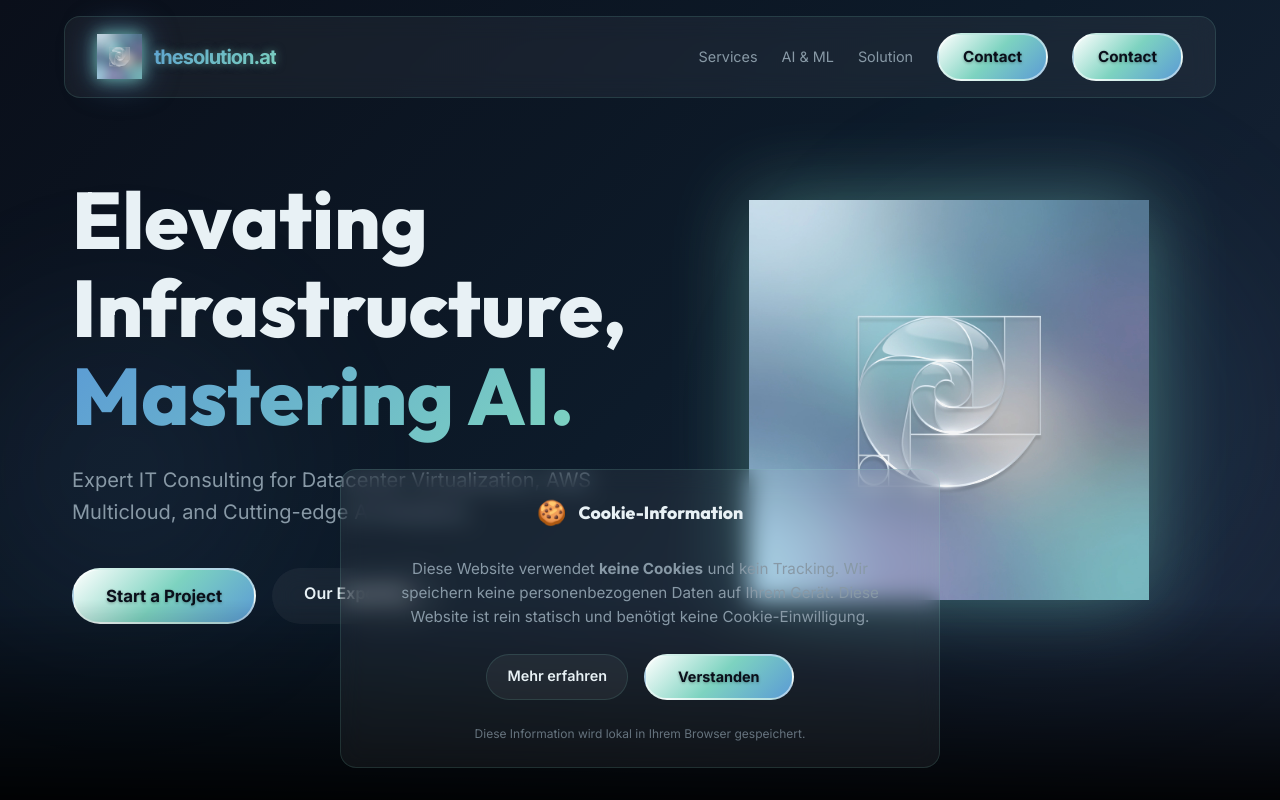
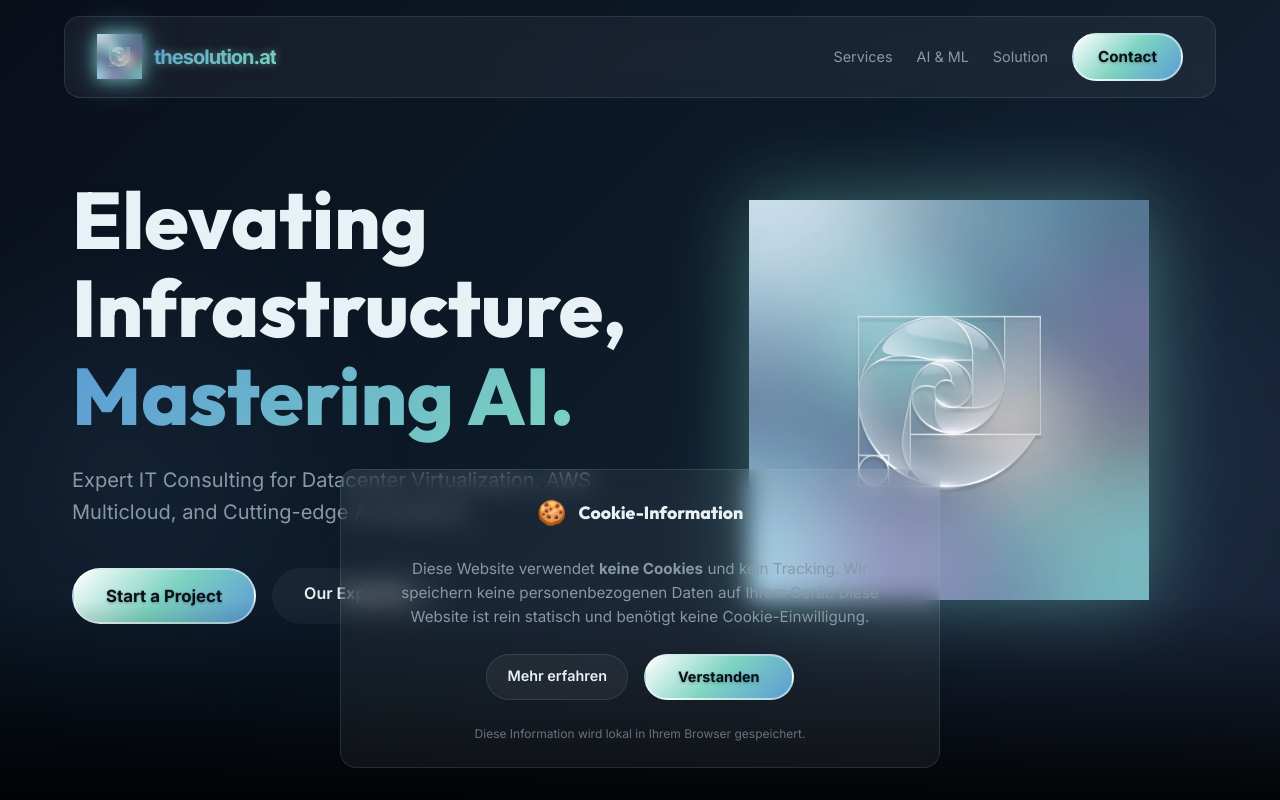
Before and after one commit to foozy74/thesolution.at, a Next.js app: page / in a window 1280 px wide. Shown: the top 800 px of the page. Built offline with nearby package versions, Linux system fonts and the light colour scheme.

Commit message:
fix: remove duplicate Contact button from navbar

```diff
--- a/components/Navbar.tsx
+++ b/components/Navbar.tsx
@@ -111,9 +111,6 @@ export function Navbar() {
           </li>
           <li>
             <NavLink href="/tools/solution" pathname={pathname}>Solution</NavLink>
-          </li>
-          <li>
-            <ContactButton />
           </li>
           <li>
             <ContactButton />
```
